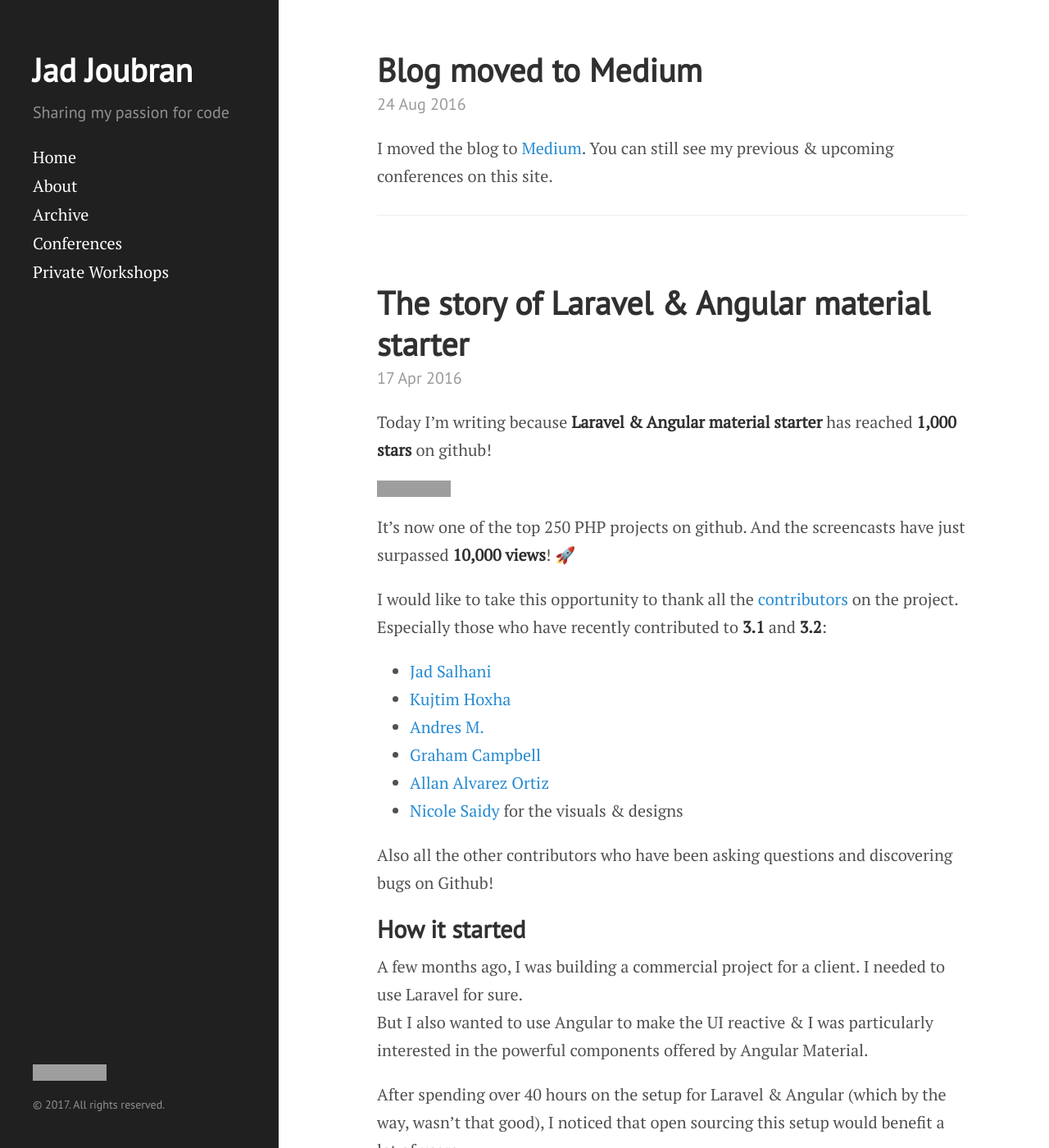
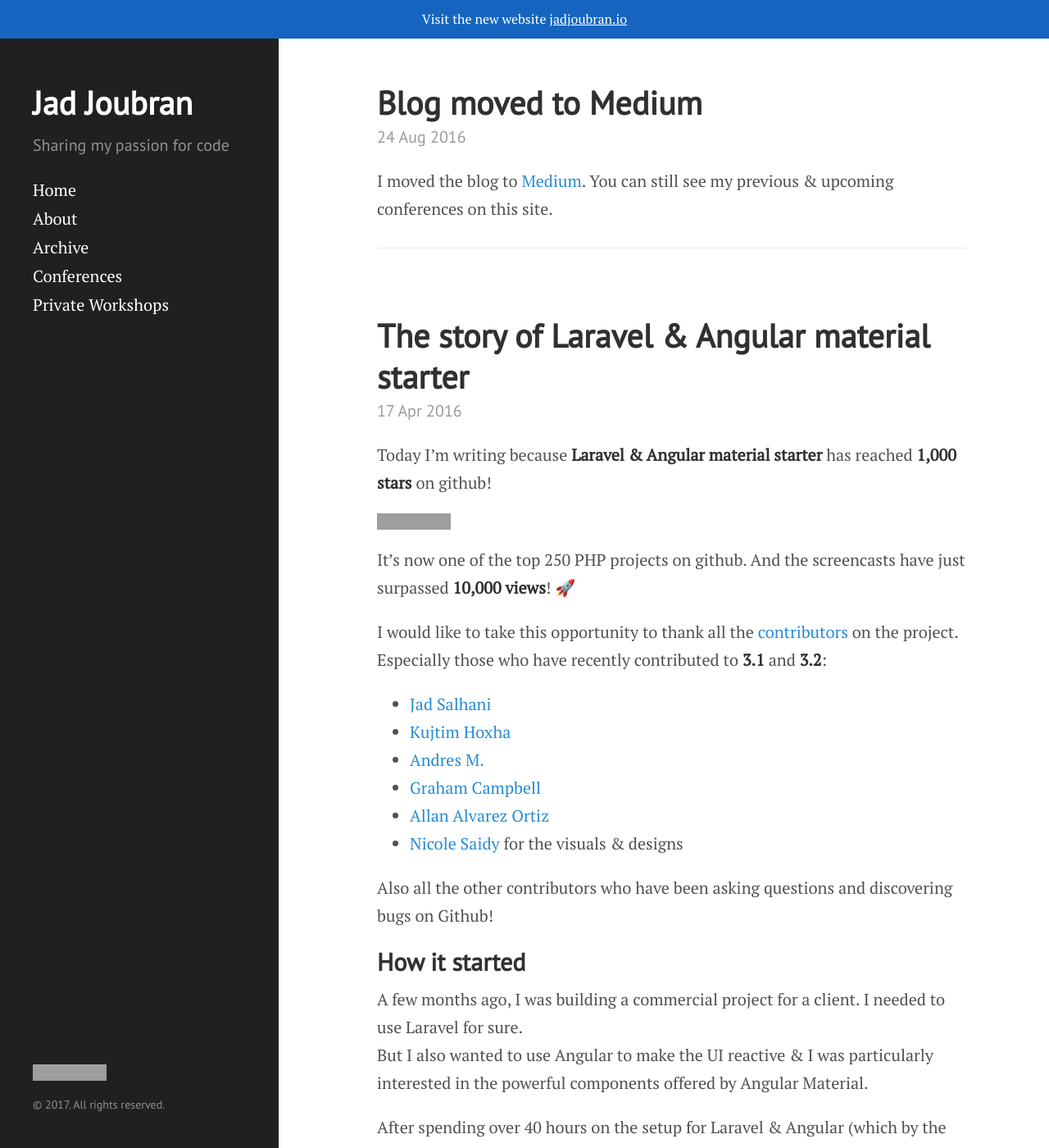
Before and after one commit to jadjoubran/blog, a Jekyll site: the page built from index.html, in a window 1280 px wide and 1400 px high. Shown: the whole window at 82% size. Built offline with Jekyll 4.4.1, drawn with Linux system fonts in a browser that asks for light colours; emoji names are drawn with the system emoji font; the list of posts is cut into pages by our own code; grey boxes are pictures that could not be loaded.

Commit message:
Add new website link

```diff
--- a/_includes/head.html
+++ b/_includes/head.html
@@ -4,6 +4,7 @@
   <meta http-equiv="content-type" content="text/html; charset=utf-8">
 
   <meta name="viewport" content="width=device-width, initial-scale=1.0, maximum-scale=1">
+  <meta name="robots" content="noindex">
 
   <link rel="manifest" href="manifest.json">
 
--- a/_layouts/default.html
+++ b/_layouts/default.html
@@ -4,6 +4,8 @@
 {% include head.html %}
 
 <body>
+
+<div id="new-site">Visit the new website <a href="https://jadjoubran.io">jadjoubran.io</a></div>
 
   {% include sidebar.html %}
 
--- a/public/css/hyde.css
+++ b/public/css/hyde.css
@@ -68,11 +68,12 @@
   padding: 2rem 1rem;
   color: rgba(255,255,255,.5);
   background-color: #202020;
+  margin-top: 40px;
 }
 @media (min-width: 48em) {
   .sidebar {
     position: fixed;
-    top: 0;
+    top: 0px;
     left: 0;
     bottom: 0;
     width: 17rem;
@@ -141,7 +142,7 @@
  */
 
  .content {
-  padding-top: 3rem;
+  padding-top: 5rem;
   padding-bottom: 4rem;
 }
 
@@ -320,3 +321,22 @@
 .conferences-ref{
   color: #888;
 }
+
+#new-site{
+    position: fixed;
+    top: 0;
+    left: 0;
+    right: 0;
+    width: 100%;
+    padding: 10px;
+    z-index:20;
+    background-color: #1565C0;
+    color: white;
+    font-size: 16px;
+    text-align: center;
+}
+
+#new-site a{
+    color: white;
+    text-decoration: underline;
+}
```
